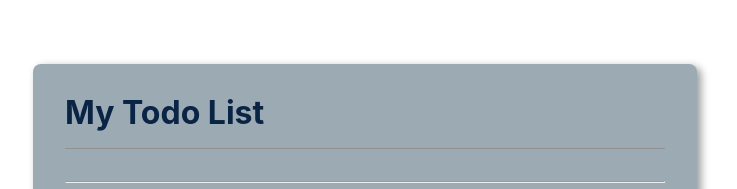
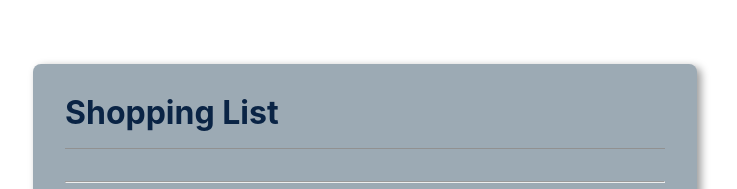
Before and after one commit to Monie589/Todo-app, a React (Create React App) app: page / in a window 1280 px wide. Shown: the top 189 px of the page, without its empty margins (275-1012 px from the left). Built offline with nearby package versions, Linux system fonts and the light colour scheme.

Commit message:
change title

```diff
--- a/src/page/Task.js
+++ b/src/page/Task.js
@@ -14,7 +14,7 @@ function Task() {
 
   return (
     <div className="container">
-      <h1 className="header">My Todo List</h1>
+      <h1 className="header">Shopping List</h1>
       <hr />
       <form className="form" onSubmit={addTask}>
         <input type="type"
```
